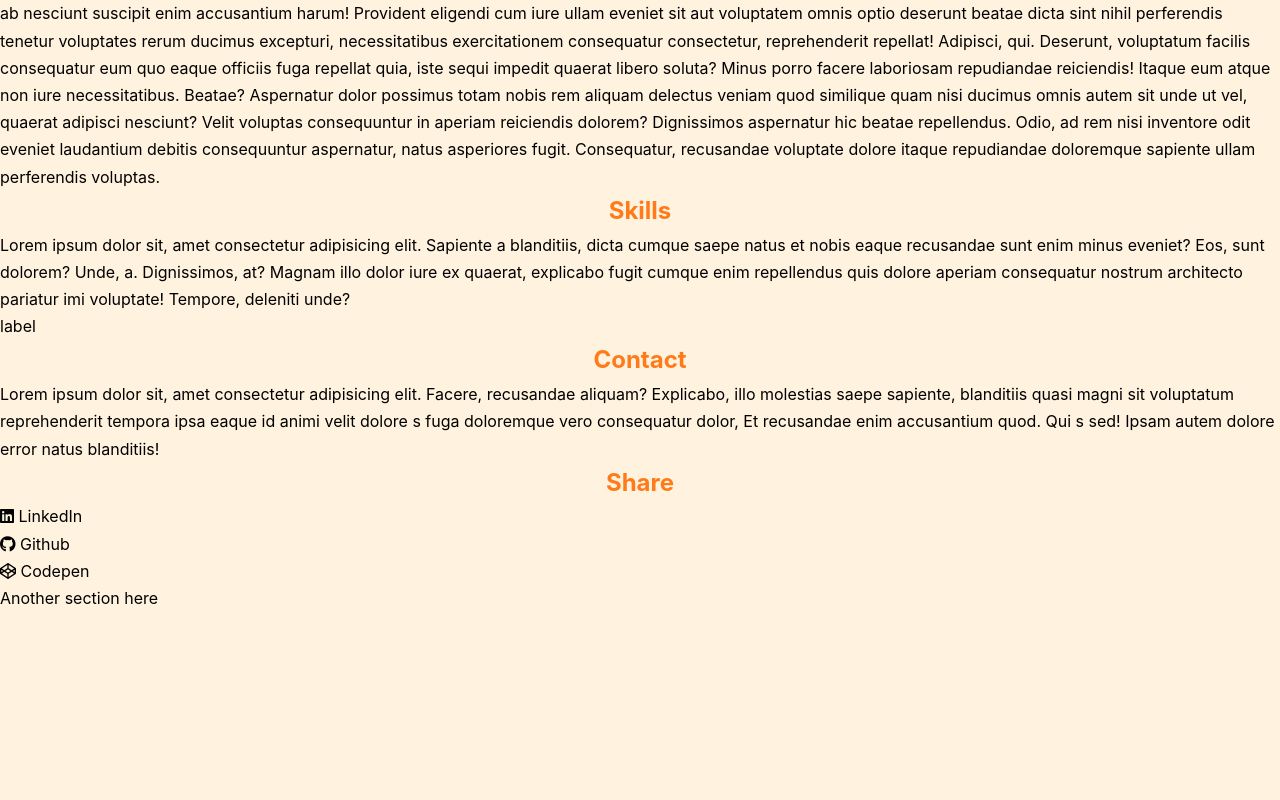
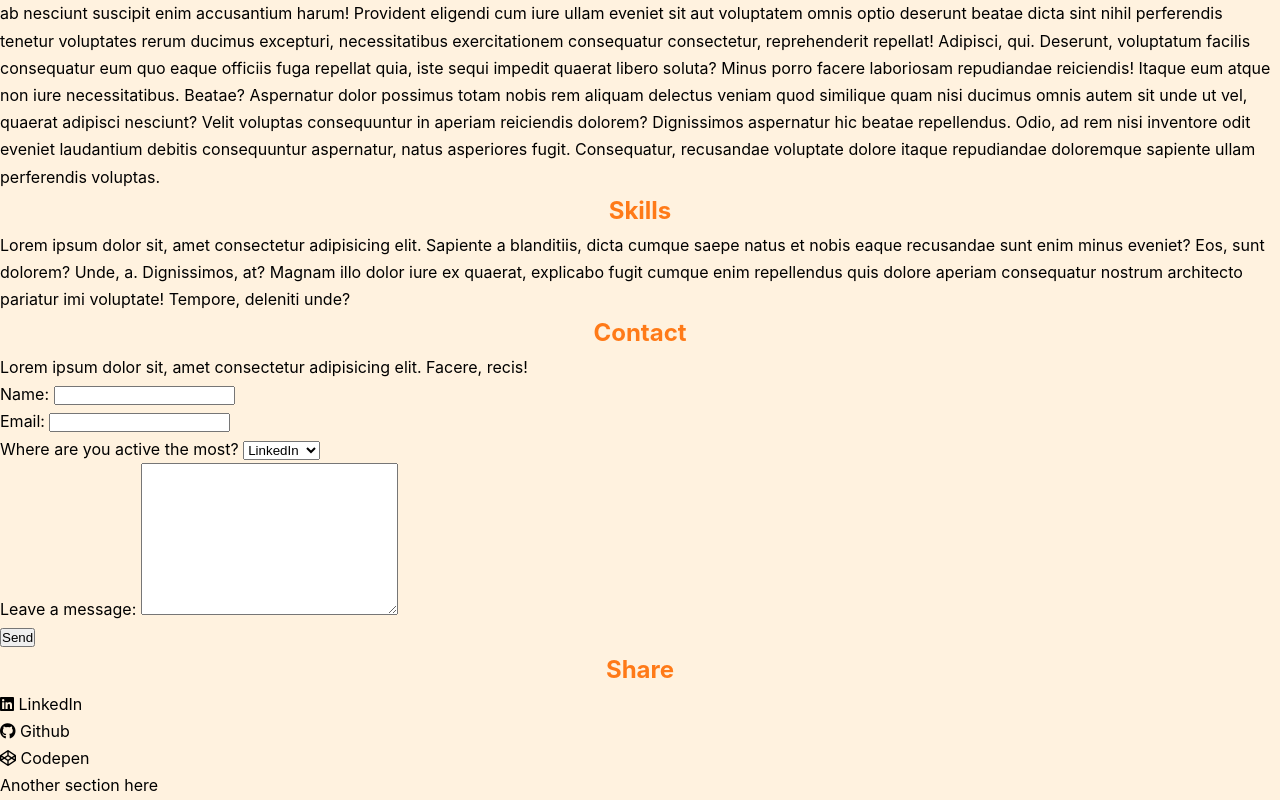
Before and after one commit to Duyen-codes/Portfolio-project-BC, a plain HTML site: page index.html in a window 1280 px wide. Shown: the part 920-1720 px from the top of the page. Before the commit the page ends 1532 px from the top, so only its background shows below. Drawn offline with Linux system fonts and the light colour scheme.

Commit message:
added form

```diff
--- a/index.html
+++ b/index.html
@@ -128,17 +128,37 @@
             </section>
         </article>
         <!-- Contact  -->
-        <form action="">
-            label
-        </form>
+
         <article>
             <section class="contact" id="contact">
                 <h2 class="section_heading">Contact</h2>
-                <p>Lorem ipsum dolor sit, amet consectetur adipisicing elit. Facere, recusandae aliquam? Explicabo, illo
-                    molestias saepe sapiente, blanditiis quasi magni sit voluptatum reprehenderit tempora ipsa eaque id
-                    animi velit dolore s fuga doloremque vero consequatur dolor,
-                    Et recusandae enim accusantium quod. Qui s sed! Ipsam autem dolore error
-                    natus blanditiis!</p>
+
+                <p>Lorem ipsum dolor sit, amet consectetur adipisicing elit. Facere, recis!</p>
+                <form action="" class="form_contact">
+                    <div>
+                        <label for="name" class="form_label">Name:
+                        </label>
+                        <input id="name" type="text" class="form_control" name="username" required>
+                    </div>
+                    <div>
+                        <label for="email" class="form_label">Email:</label>
+                        <input id="email" type="email" class="form_control" name="email" required>
+                    </div>
+                    <div>
+                        <label for="usersocial">Where are you active the most?</label>
+                        <select name="usersocial" id="usersocial">
+                            <option value="LinkedIn">LinkedIn</option>
+                            <option value="Github">Github</option>
+                            <option value="Codepen">Codepen</option>
+                            <option value="others">Others</option>
+                        </select>
+                    </div>
+                    <div>
+                        <label for="message" class="form_label">Leave a message:</label>
+                        <textarea name="message" id="message" cols="30" rows="10"></textarea>
+                    </div>
+                    <button type="submit">Send</button>
+                </form>
             </section>
         </article>
         <button class="scroll-to-top" onclick="scrollToTop()"><i class="fas fa-arrow-up"></i></button>
```
